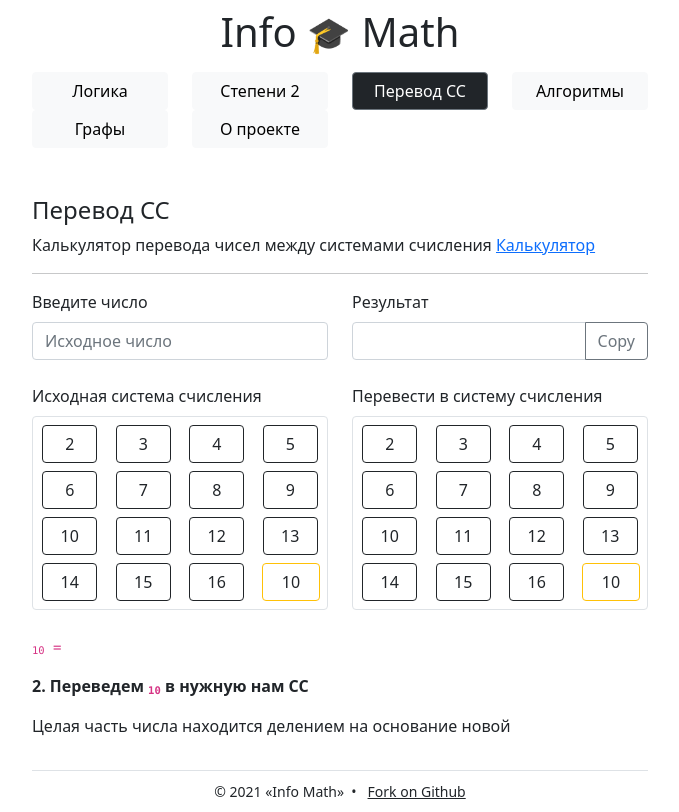
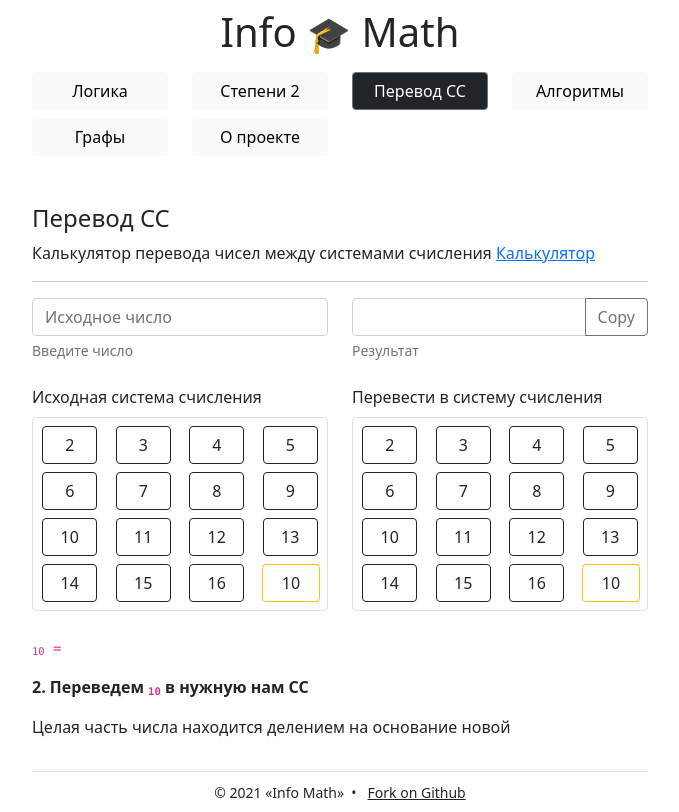
Before and after one commit to mccrush/info, a Vue app: page / in a window 1280 px wide. Both pictures are taken after a click on the button "Перевод СС". Shown: the whole page, without its empty margins (300-979 px from the left). Built offline with nearby package versions, Linux system fonts and the light colour scheme.

Commit message:
Settings work calcSS

```diff
--- a/src/components/Navbar.vue
+++ b/src/components/Navbar.vue
@@ -36,7 +36,7 @@
         Алгоритмы
       </button>
     </div>
-    <div class="col-6 col-sm-3 mt-2 mt-sm-0">
+    <div class="col-6 col-sm-3 mt-2">
       <button
         class="btn btn-block btn-light w-100"
         @click="selectTab('Graph', $event)"
@@ -45,7 +45,7 @@
         Графы
       </button>
     </div>
-    <div class="col-6 col-sm-3 mt-2 mt-sm-0">
+    <div class="col-6 col-sm-3 mt-2">
       <button
         class="btn btn-block btn-light w-100"
         @click="selectTab('About', $event)"
--- a/src/components/SS/CalcSS.vue
+++ b/src/components/SS/CalcSS.vue
@@ -1,7 +1,7 @@
 <template>
   <div class="row">
     <div class="col-12 col-sm-6">
-      <label for="inputNum" class="form-label">Введите число</label>
+      <!-- <label for="inputNum" class="form-label">Введите число</label> -->
       <input
         type="text"
         id="inputNum"
@@ -10,6 +10,7 @@
         v-model.trim="inputNum"
         @input="calculate"
       />
+      <div id="inputNumHelp" class="form-text" v-html="inputNumHelp"></div>
       <br />
       <p class="mb-2">Исходная система счисления</p>
       <div class="rounded border pb-2 w-100">
@@ -43,7 +44,7 @@
     </div>
     <div class="col-12 col-sm-6 mt-2 mt-sm-0">
       <div class="d-none d-sm-block">
-        <label for="resultNum" class="form-label">Результат</label>
+        <!-- <label for="resultNum" class="form-label">Результат</label> -->
         <div class="input-group">
           <input
             type="text"
@@ -56,6 +57,7 @@
             Copy
           </button>
         </div>
+        <div id="resultNumHelp" class="form-text" v-html="resultNumHelp"></div>
       </div>
 
       <br />
@@ -163,6 +165,8 @@ export default {
       resultNum: '',
       inputSS: '10',
       resultSS: '10',
+      inputNumHelp: 'Введите число',
+      resultNumHelp: 'Результат',
       showResh: false,
       reshDecStr: '',
       reshDec: ''
@@ -171,11 +175,20 @@ export default {
   methods: {
     calculate() {
       if (this.inputNum) {
-        this.resultNum = parseInt(this.inputNum, this.inputSS).toString(
-          +this.resultSS
-        )
+        this.inputNumHelp = this.inputNum + '<sub>' + this.inputSS + '</sub>'
 
-        this.reshenie()
+        let res = parseInt(this.inputNum, this.inputSS).toString(+this.resultSS)
+
+        if (res !== 'NaN') {
+          this.resultNum = res
+          this.resultNumHelp =
+            this.resultNum + '<sub>' + this.resultSS + '</sub>'
+          this.reshenie()
+        }
+      } else {
+        this.resultNum = ''
+        this.inputNumHelp = 'Введите число'
+        this.resultNumHelp = 'Результат'
       }
     },
     reshenie() {
@@ -197,35 +210,35 @@ export default {
         ' = ' +
         this.reshDec +
         '<sub>10</sub>'
-    }
+    },
     // inSub(ss) {
     //   if (ss <= this.inputMAX) {
     //     return true
     //   }
     //   return false
     // },
-    // getNumber(char) {
-    //   switch (char) {
-    //     case 'A':
-    //       return 11
-    //       break
-    //     case 'B':
-    //       return 12
-    //       break
-    //     case 'C':
-    //       return 13
-    //       break
-    //     case 'D':
-    //       return 14
-    //       break
-    //     case 'E':
-    //       return 15
-    //       break
-    //     case 'F':
-    //       return 16
-    //       break
-    //   }
-    // },
+    getNumber(char) {
+      switch (char) {
+        case 'A':
+          return 11
+          break
+        case 'B':
+          return 12
+          break
+        case 'C':
+          return 13
+          break
+        case 'D':
+          return 14
+          break
+        case 'E':
+          return 15
+          break
+        case 'F':
+          return 16
+          break
+      }
+    }
     // tempMet() {
     //   let arrString = []
     //     let arrStringUp = []
```
